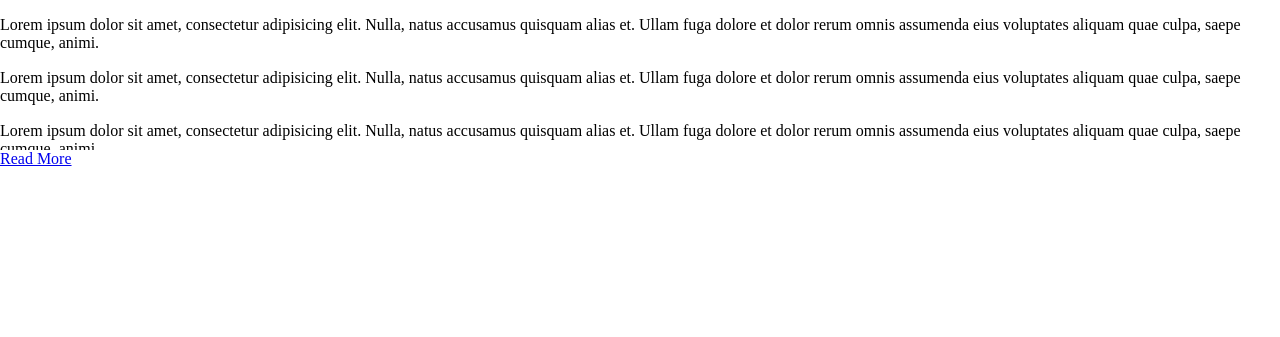
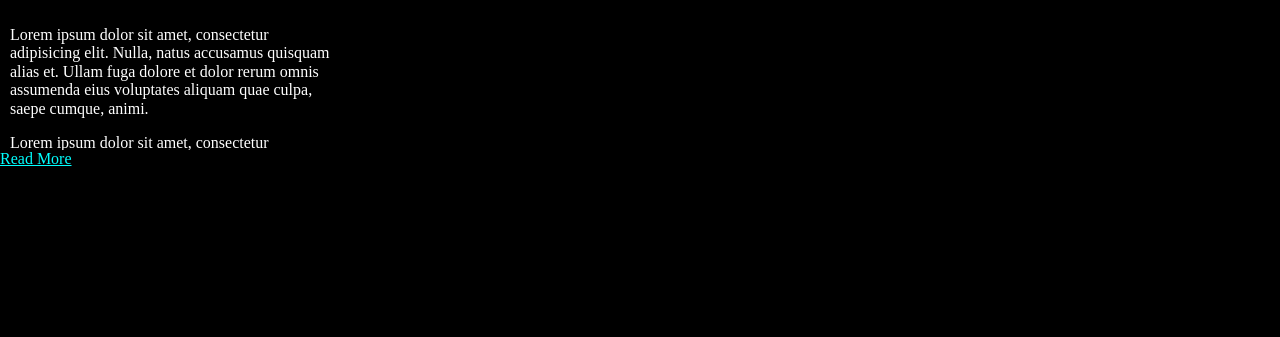
Before and after one commit to lornaharris214/readmore, a plain HTML site: page index.html in a window 1280 px wide. Drawn offline with nearby package versions, Linux system fonts and the light colour scheme.

Commit message:
CSS edits

```diff
--- a/css/styles.css
+++ b/css/styles.css
@@ -2,6 +2,19 @@
 YOUR STYLES
 *******************/
 
+body {
+    background: black;
+    color: white;
+}
+
+a:link, a:visited {
+    color: aqua;
+}
+
+section {
+    width: 25%;
+    padding: 10px 0px 0px 10px;
+}
 
 
 
--- a/index.html
+++ b/index.html
@@ -13,11 +13,13 @@
 <body>
 
 	<article>
-      <p>Lorem ipsum dolor sit amet, consectetur adipisicing elit. Nulla, natus accusamus quisquam alias et. Ullam fuga dolore et dolor rerum omnis assumenda eius voluptates aliquam quae culpa, saepe cumque, animi.</p>
-      <p>Lorem ipsum dolor sit amet, consectetur adipisicing elit. Nulla, natus accusamus quisquam alias et. Ullam fuga dolore et dolor rerum omnis assumenda eius voluptates aliquam quae culpa, saepe cumque, animi.</p>
-      <p>Lorem ipsum dolor sit amet, consectetur adipisicing elit. Nulla, natus accusamus quisquam alias et. Ullam fuga dolore et dolor rerum omnis assumenda eius voluptates aliquam quae culpa, saepe cumque, animi.</p>
-      <p>Lorem ipsum dolor sit amet, consectetur adipisicing elit. Nulla, natus accusamus quisquam alias et. Ullam fuga dolore et dolor rerum omnis assumenda eius voluptates aliquam quae culpa, saepe cumque, animi.</p>
-      <p>Lorem ipsum dolor sit amet, consectetur adipisicing elit. Nulla, natus accusamus quisquam alias et. Ullam fuga dolore et dolor rerum omnis assumenda eius voluptates aliquam quae culpa, saepe cumque, animi.</p>
+         <section>
+          <p>Lorem ipsum dolor sit amet, consectetur adipisicing elit. Nulla, natus accusamus quisquam alias et. Ullam fuga dolore et dolor rerum omnis assumenda eius voluptates aliquam quae culpa, saepe cumque, animi.</p>
+          <p>Lorem ipsum dolor sit amet, consectetur adipisicing elit. Nulla, natus accusamus quisquam alias et. Ullam fuga dolore et dolor rerum omnis assumenda eius voluptates aliquam quae culpa, saepe cumque, animi.</p>
+          <p>Lorem ipsum dolor sit amet, consectetur adipisicing elit. Nulla, natus accusamus quisquam alias et. Ullam fuga dolore et dolor rerum omnis assumenda eius voluptates aliquam quae culpa, saepe cumque, animi.</p>
+          <p>Lorem ipsum dolor sit amet, consectetur adipisicing elit. Nulla, natus accusamus quisquam alias et. Ullam fuga dolore et dolor rerum omnis assumenda eius voluptates aliquam quae culpa, saepe cumque, animi.</p>
+          <p>Lorem ipsum dolor sit amet, consectetur adipisicing elit. Nulla, natus accusamus quisquam alias et. Ullam fuga dolore et dolor rerum omnis assumenda eius voluptates aliquam quae culpa, saepe cumque, animi.</p>
+        </section>
     </article>
 
 <!-- Scripts -->
```
